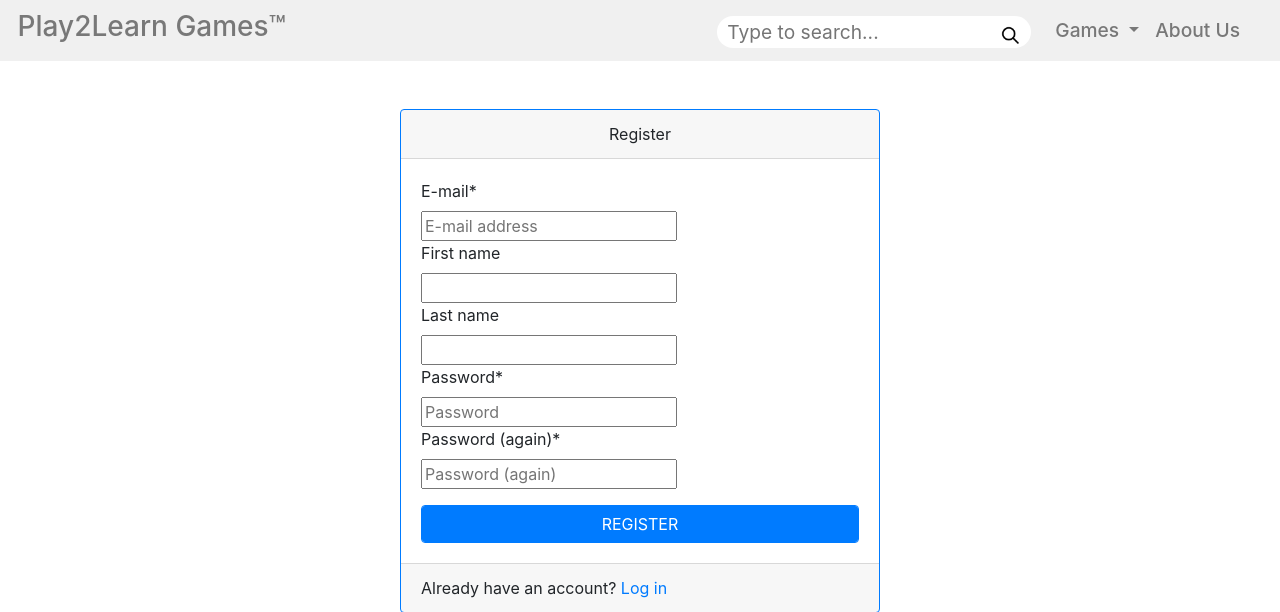
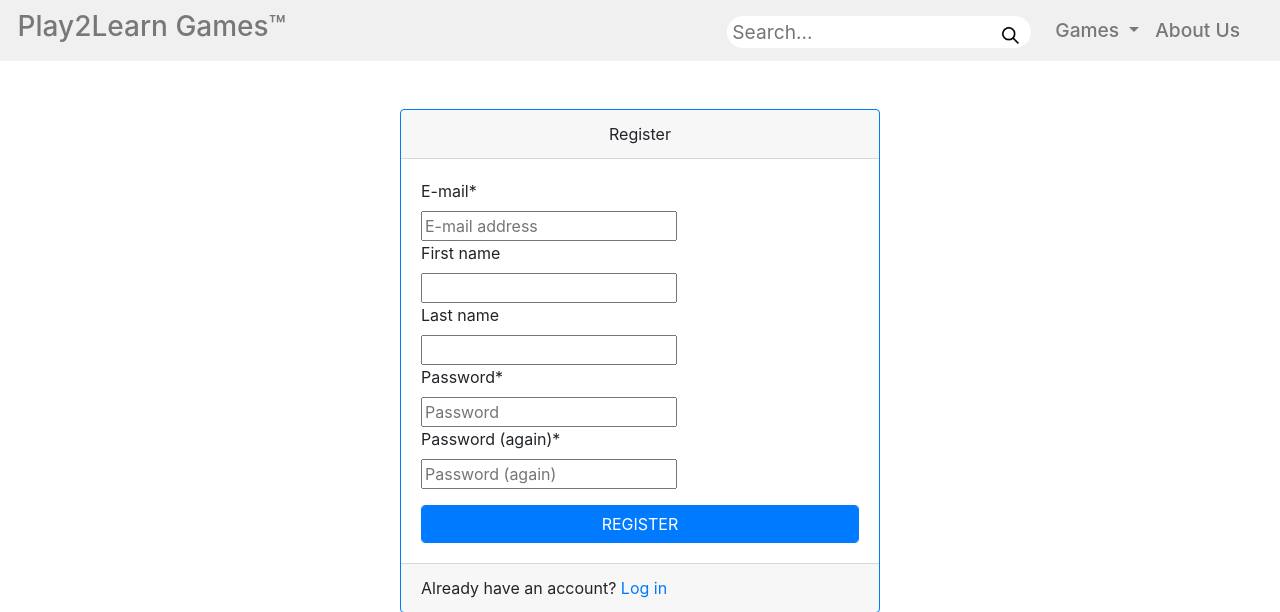
Before and after one commit to smith1appdeveloper/Play2Learn, a Django app: page /account/signup/ in a window 1280 px wide. Shown: the top 612 px of the page. Run offline with Django 4.2, Linux system fonts and the light colour scheme; some libraries are stand-ins or nearby versions.

Commit message:
Search Bar

```diff
--- a/static/css/main.css
+++ b/static/css/main.css
@@ -13,7 +13,7 @@ body, html{
 .search-field {
   width: 100%;
   height: 2rem;
-  padding: 5px 10px 5px 10px;
+  padding: 5px 5px 5px 5px;
   border: none;
   border-radius: 100px;
   outline: none;
--- a/templates/_base.html
+++ b/templates/_base.html
@@ -28,7 +28,7 @@
                 <ul class="navbar-nav ml-auto">
                    <!--<li class="nav-item active"><a class="nav-link" href="{% url 'pages:homepage' %}">Home<span class="sr-only">(current)</span></a></li>-->
                    <form action="https://www.google.com/search" method="GET" class="form mr-3 mt-2">
-                    <input type="text" placeholder="Type to search..." name="q" class="search-field" />
+                    <input type="text" placeholder="Search..." name="q" class="search-field" />
                     <button type="submit" class="search-button">
                       <img src="/static/Images/search.webp">
                     </button>
```
